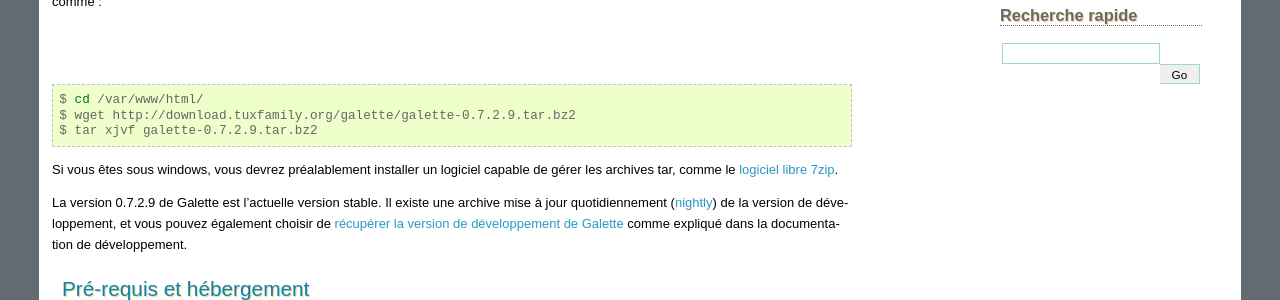
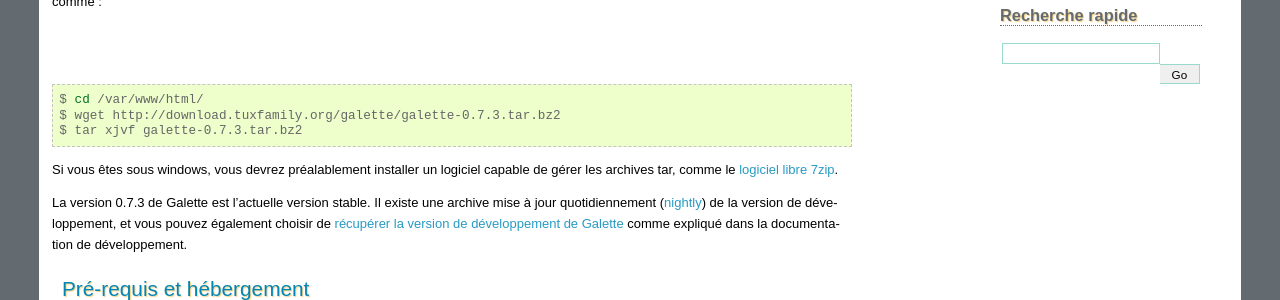
Before and after one commit to galette/galettedoc, a Sphinx documentation site: the page built from source/installation/index.rst, in a window 1280 px wide. Shown: the part 333-633 px from the top of the page. Built offline with Sphinx 7.4.7, drawn with Linux system fonts in a browser that asks for light colours.

Commit message:
Mise à jour en 0.7.3

```diff
--- a/source/installation/index.rst
+++ b/source/installation/index.rst
@@ -12,17 +12,17 @@
 
 L'installation de Galette consiste simplement, après avoir effectué quelques tâches préalables, à vous laisser guider par l'interface et renseigner les quelques informations qui vous seront demandées.
 
-Dans un premier temps, vous allez `télécharger Galette <http://download.tuxfamily.org/galette/galette-0.7.2.9.tar.bz2>`_ et décompresser l'archive. Si vous êtes sous Linux, ça donnera quelque chose comme :
+Dans un premier temps, vous allez `télécharger Galette <http://download.tuxfamily.org/galette/galette-0.7.3.tar.bz2>`_ et décompresser l'archive. Si vous êtes sous Linux, ça donnera quelque chose comme :
 
 .. code-block:: bash
 
    $ cd /var/www/html/
-   $ wget http://download.tuxfamily.org/galette/galette-0.7.2.9.tar.bz2
-   $ tar xjvf galette-0.7.2.9.tar.bz2
+   $ wget http://download.tuxfamily.org/galette/galette-0.7.3.tar.bz2
+   $ tar xjvf galette-0.7.3.tar.bz2
 
 Si vous êtes sous windows, vous devrez préalablement installer un logiciel capable de gérer les archives tar, comme le `logiciel libre 7zip <http://www.spiroo.be/7zip/>`_.
 
-La version 0.7.2.9 de Galette est l'actuelle version stable. Il existe une archive mise à jour quotidiennement (`nightly <http://download.tuxfamily.org/galette/galette-0.7-dev.tar.bz2>`_) de la version de développement, et vous pouvez également choisir de  :doc:`récupérer la version de développement de Galette <../development/git>` comme expliqué dans la documentation de développement.
+La version 0.7.3 de Galette est l'actuelle version stable. Il existe une archive mise à jour quotidiennement (`nightly <http://download.tuxfamily.org/galette/galette-0.7-dev.tar.bz2>`_) de la version de développement, et vous pouvez également choisir de  :doc:`récupérer la version de développement de Galette <../development/git>` comme expliqué dans la documentation de développement.
 
 Pré-requis et hébergement
 -------------------------
--- a/source/installation/update.rst
+++ b/source/installation/update.rst
@@ -10,7 +10,7 @@
 
    Une mise à jour n'est jamais une opération anodine, puisque vos données sont modifiées. En conséquence, prenez bien soin d'effectuer une **sauvegarde de votre base de données actuelle** ; sous peine de perdre tout ou partie de vos données.
 
-Dans un premier temps, `téléchargez la dernière version de Galette <http://download.tuxfamily.org/galette/galette-0.7.2.9.tar.bz2>`_ et mettez à jour les fichiers. Pour plus de détails sur l'installation des fichiers de Galette, reportez-vous à la section :ref:`préparation de l'installation <preparation>`.
+Dans un premier temps, `téléchargez la dernière version de Galette <http://download.tuxfamily.org/galette/galette-0.7.3.tar.bz2>`_ et mettez à jour les fichiers. Pour plus de détails sur l'installation des fichiers de Galette, reportez-vous à la section :ref:`préparation de l'installation <preparation>`.
 
 Certains fichiers et répertoires contiennent des données et devraient être réintégrés à la nouvelle installation :
 
```
